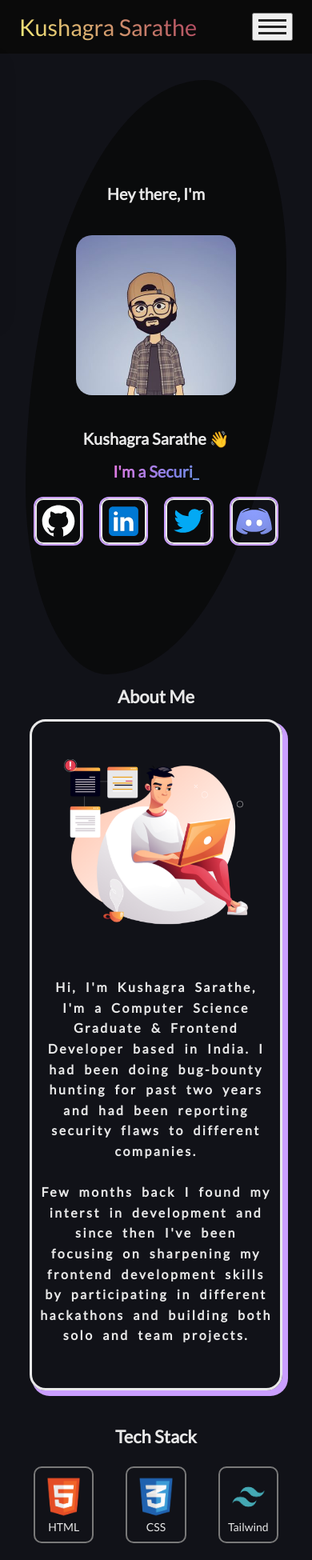
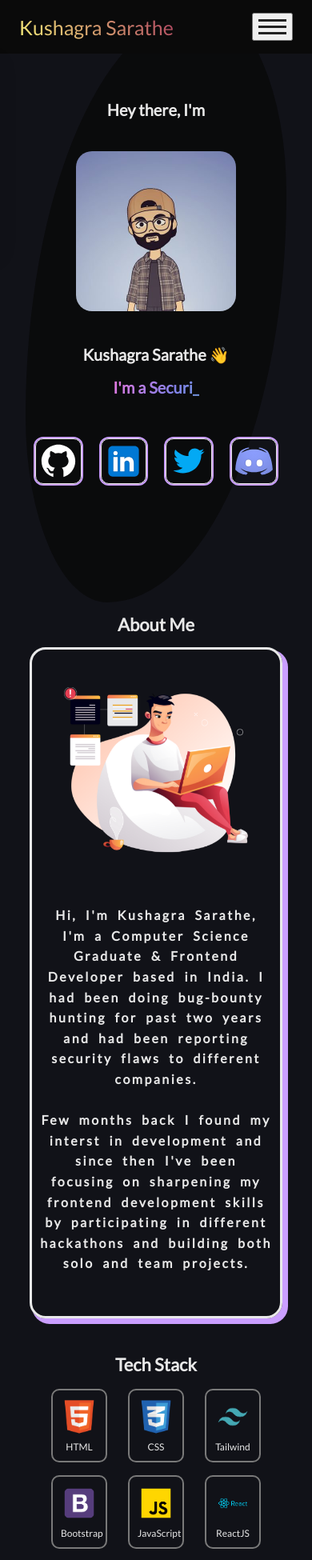
Before and after one commit to kushagrasarathe/portfolio, a Next.js app: page / in a window 390 px wide. Shown: the top 1950 px of the page at 80% size. Built offline with nearby package versions, Linux system fonts and the light colour scheme.

Commit message:
minor changes in tech cards

```diff
--- a/src/components/Layout.jsx
+++ b/src/components/Layout.jsx
@@ -41,11 +41,11 @@ export default function Layout({ children }) {
                 <a className={styles.navlink}>Tech</a>
               </Link>
             </li>
-            <li className={styles.navitem}>
-              <Link href="#tech">
-                <a className={styles.navlink}>PoW</a>
+            {/* <li className={styles.navitem}>
+              <Link href="#projects">
+                <a className={styles.navlink}>Projects</a>
               </Link>
-            </li>
+            </li> */}
           </ul>
           <button
             onClick={handleClick}
--- a/src/components/Navbar.jsx
+++ b/src/components/Navbar.jsx
@@ -29,7 +29,7 @@ export default function Navbar() {
             <Link href="#tech">Tech Stack</Link>
           </li>
           <li>
-            <Link href="#projects">PoW</Link>
+            <Link href="#projects">Projects</Link>
           </li>
         </ul>
         <button
--- a/styles/Home.module.css
+++ b/styles/Home.module.css
@@ -21,6 +21,7 @@
   width: 100%;
   background-color: rgb(150, 190, 255);
   background-color: rgba(9, 9, 9, 0.742);
+  /* background-color: rgba(9, 9, 9, 0.89); */
   height: 85%;
 }
 
@@ -97,7 +98,7 @@
   max-width: 84px;
   /* border-radius: 10px; */
   /* transition: transform 0.2s; */
-
+  margin-top: 30px;
   border-radius: 10px;
   font-weight: 600;
   text-align: center;
@@ -108,7 +109,7 @@
   align-items: center;
   letter-spacing: 2.5px;
   cursor: pointer;
-  border: 2px solid;
+  border: 1px solid;
   padding: 0.25rem 0.5rem;
   /* box-shadow: 1px 1px 0px 0px, 2px 2px 0px 0px, 3px 3px 0px 0px, 4px 4px 0px 0px, 5px 5px 0px 0px; */
   position: relative;
@@ -153,11 +154,11 @@
   box-shadow: 5px 5px 0px 2px rgba(202, 158, 255, 1);
 }
 
-/* .about:active {
+.about:active {
   box-shadow: 0px 0px 0px 0px;
   top: 5px;
   left: 5px;
-} */
+}
 
 .about_content {
   display: flex;
@@ -305,32 +306,52 @@
   }
 
   .tech_icon {
-    font-size: 14px;
-    margin: 10px;
-    max-width: 100px;
+    /* font-size: 14px; */
+    margin: 3px;
+    max-width: 70px;
     /* height: 120px; */
     padding: 10px;
   }
 
   .tech_icon span {
-    /* margin-right: 20px; */
+    font-size: 12px;
+    /* margin: 0 auto; */
   }
 
   .center h1 {
     font-size: 22px;
   }
+
+
+  .bubble {
+    margin-top: 10px;
+    border-radius: 45% -45%;
+  }
+
 }
 
 @media only screen and (max-width: 768px) {
+
+  .icon {
+    max-width: 64px;
+  }
+
   .about {
     margin: 10px 5px;
     flex-direction: column;
 
     /* width: 300px; */
   }
+
 }
 
 @media only screen and (min-width: 481px) and (max-width: 768px) {
+
+  .icon {
+    max-width: 65px;
+    padding: 2px;
+  }
+
 }
 
 @media only screen and (min-width: 769px) and (max-width: 1024px) {
--- a/styles/Layout.module.css
+++ b/styles/Layout.module.css
@@ -90,6 +90,14 @@
   flex-grow: 1; */
 }
 
+@media only screen and (min-width: 320px) and (max-width: 480px) {
+
+    .navlogo {
+        font-size: 25px;
+    }
+
+}
+
 @media only screen and (max-width: 768px) {
   .navmenu {
     z-index: 100;
```
